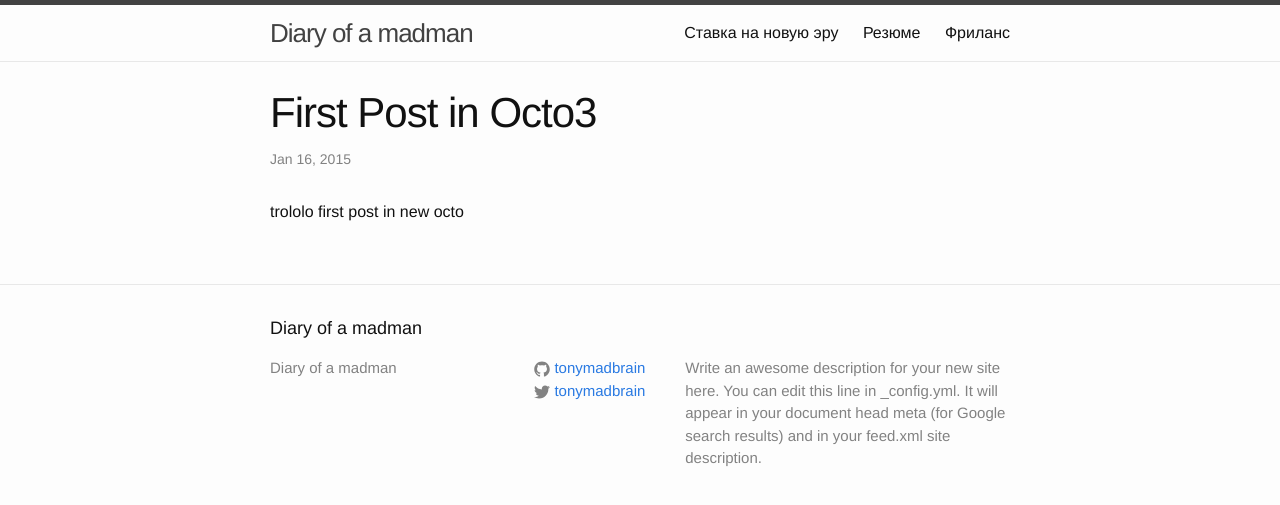
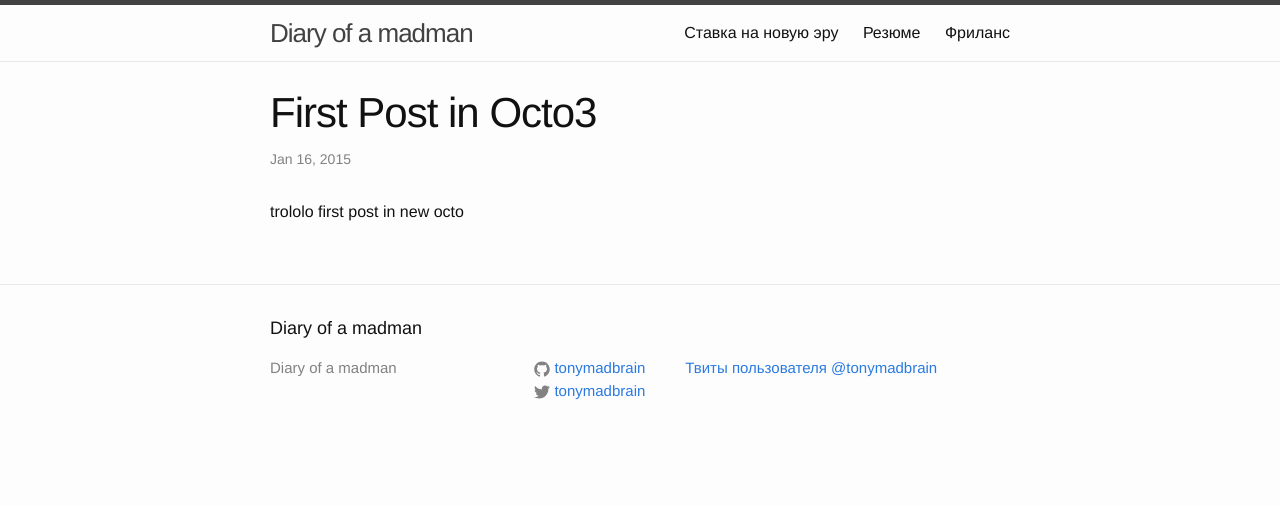
Before and after one commit to tonymadbrain/tonymadbrain.github.io, a Jekyll site: the page built from _posts/2015-01-16-first-post-in-octo3.markdown, in a window 1280 px wide. Shown: the top 505 px of the page. Built offline with Jekyll 4.4.1, drawn with Linux system fonts in a browser that asks for light colours; comment, search, counter and statistics services are not loaded.

Commit message:
try add twitter in footer

```diff
--- a/_config.yml
+++ b/_config.yml
@@ -2,9 +2,8 @@
 title: Diary of a madman
 #email: mb7222@yandex.ru
 description: > # this means to ignore newlines until "baseurl:"
-  Write an awesome description for your new site here. You can edit this
-  line in _config.yml. It will appear in your document head meta (for
-  Google search results) and in your feed.xml site description.
+  <a class="twitter-timeline" data-dnt="true" href="https://twitter.com/tonymadbrain" data-widget-id="458594999269986304">Твиты пользователя @tonymadbrain</a>
+  <script>!function(d,s,id){var js,fjs=d.getElementsByTagName(s)[0],p=/^http:/.test(d.location)?'http':'https';if(!d.getElementById(id)){js=d.createElement(s);js.id=id;js.src=p+"://platform.twitter.com/widgets.js";fjs.parentNode.insertBefore(js,fjs);}}(document,"script","twitter-wjs");</script>
 baseurl: "" # the subpath of your site, e.g. /blog/
 url: "https://tonymadbrain.github.io" # the base hostname & protocol for your site
 twitter_username: tonymadbrain
```
